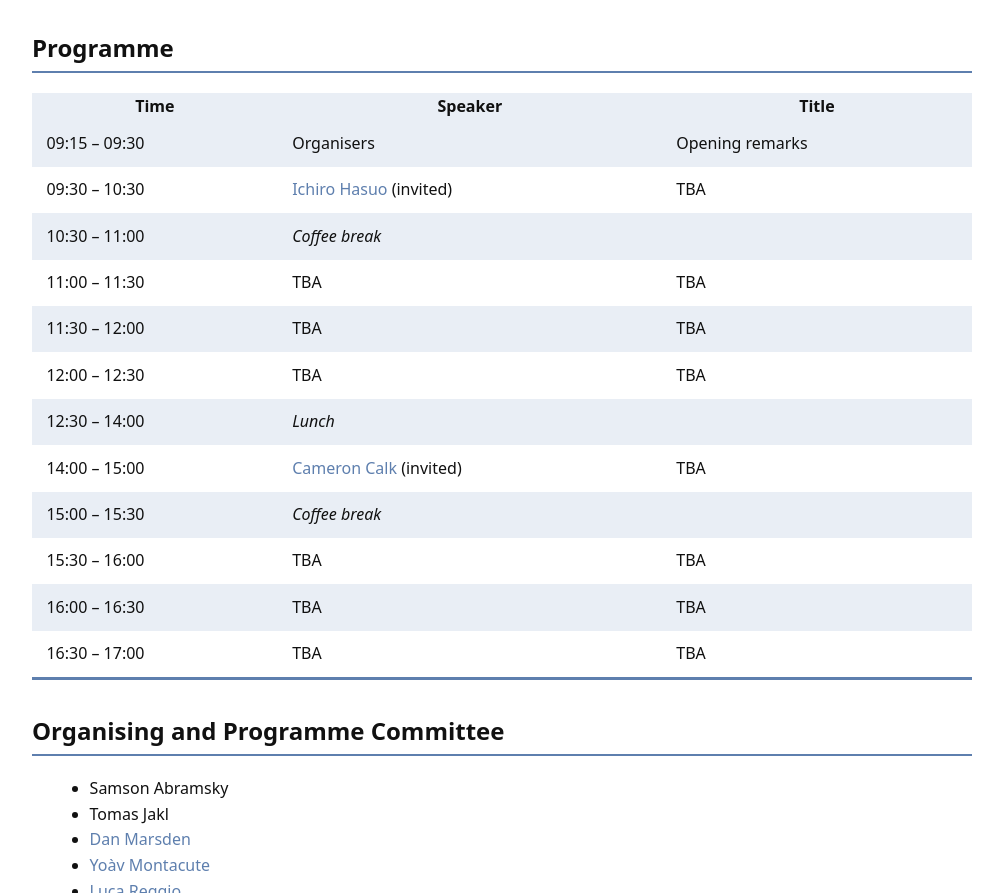
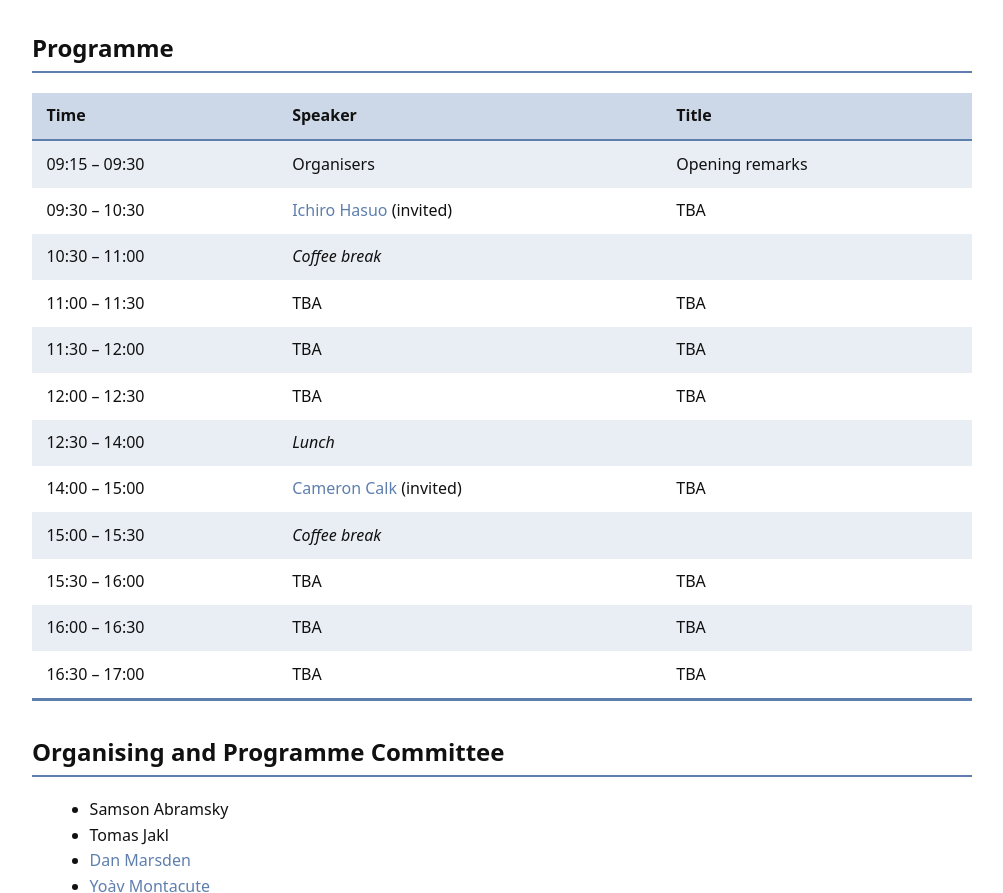
Before and after one commit to StructureMeetsPower/structuremeetspower.github.io, a plain HTML site: page SmP2026/index.html in a window 1280 px wide. Shown: the part 1461-2354 px from the top of the page, without its empty margins (138-1141 px from the left). Drawn offline with Linux system fonts and the light colour scheme.

Commit message:
Update style.css

```diff
--- a/SmP2026/style.css
+++ b/SmP2026/style.css
@@ -111,6 +111,12 @@
 .programme-table tr:nth-child(odd) {
   background:rgba(169,189,214,.25);
 }
+.programme-table th {
+  text-align: left;
+  padding: .65rem .9rem;
+  border-bottom: 2px solid var(--cambridge-700);
+  background: rgba(169,189,214,.45);
+}
 /* ===== Footer ===== */
 .site-footer{
   position:relative;
```
